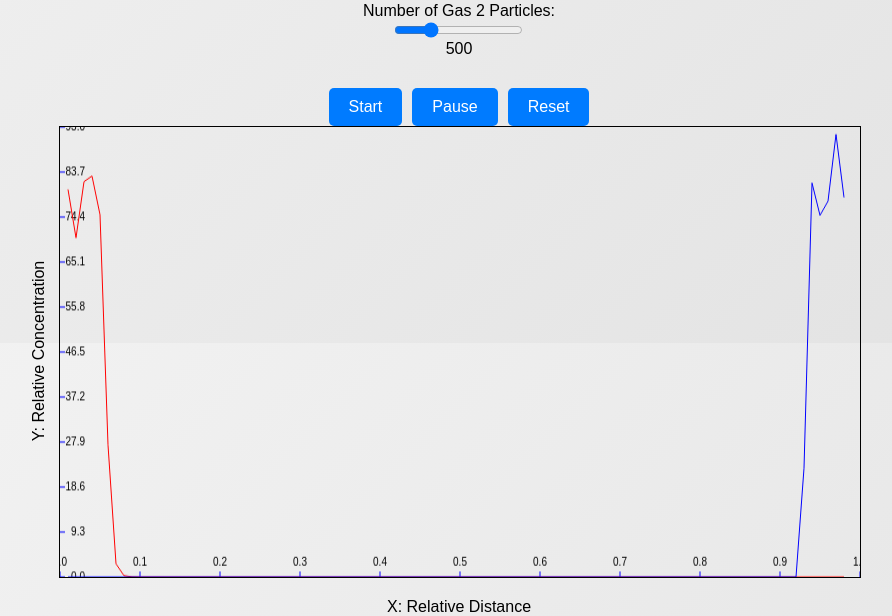
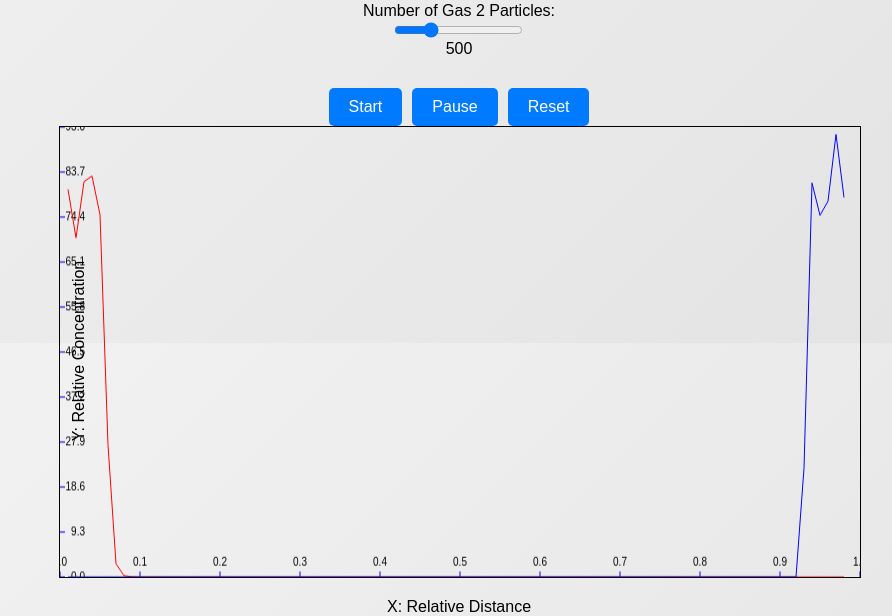
Before and after one commit to kitkatbarman/plotting_script, a Flask app: page /diffusion_simulation in a window 1280 px wide. Shown: the part 457-1073 px from the top of the page, without its empty margins (181-1073 px from the left). Run offline with Flask 3, Linux system fonts and the light colour scheme.

Commit message:
Update diffusion_simulation.html

```diff
--- a/app/templates/diffusion_simulation.html
+++ b/app/templates/diffusion_simulation.html
@@ -88,13 +88,13 @@
         .y-axis-label {
             text-align: center;
             position: absolute;
-            left: -110px;
+            left: -70px; /* Increased distance */
             top: 50%;
             transform: translateY(-50%) rotate(-90deg);
         }
         @media (max-width: 600px) {
             .y-axis-label {
-                left: -40px;
+                left: -50px; /* Adjust distance for mobile */
             }
         }
     </style>
```
